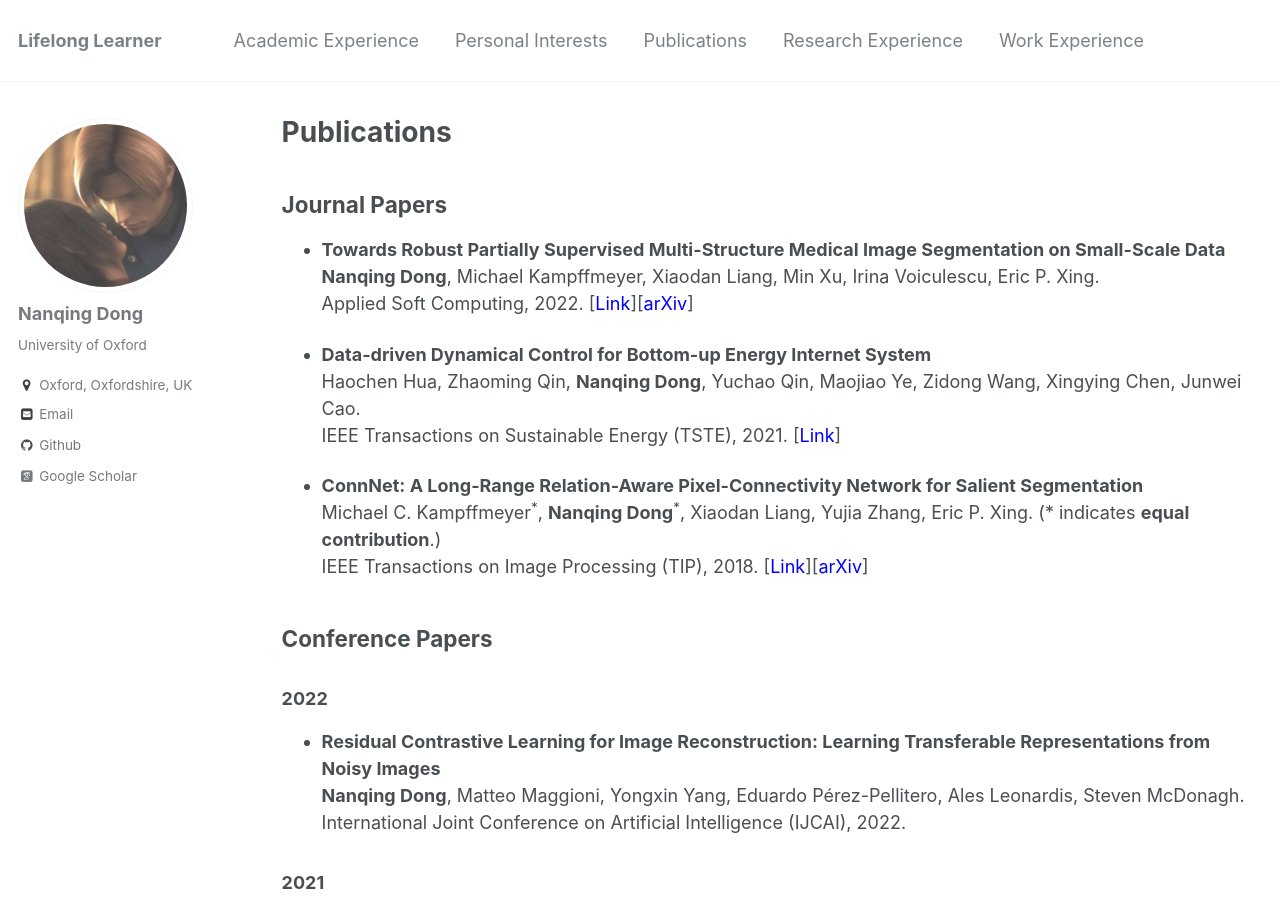
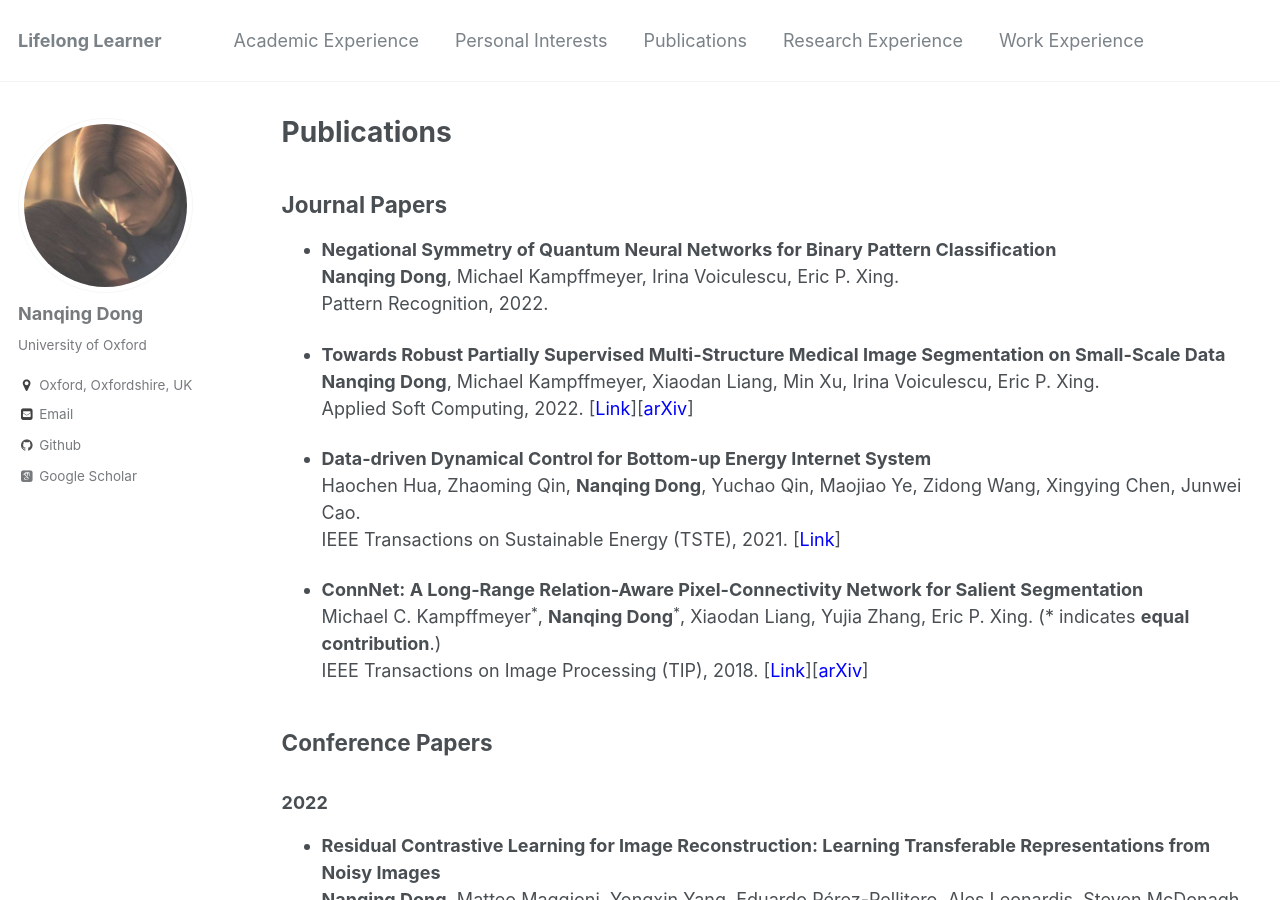
Before and after one commit to eveningdong/eveningdong.github.io, a Jekyll site: the page built from _pages/publications.md, in a window 1280 px wide and 900 px high. Built offline with Jekyll 4.4.1, drawn with Linux system fonts in a browser that asks for light colours; some web fonts are replaced.

Commit message:
add quantum

```diff
--- a/_pages/publications.md
+++ b/_pages/publications.md
@@ -7,6 +7,10 @@ author_profile: true
 
 
 ## Journal Papers
+* **Negational Symmetry of Quantum Neural Networks for Binary Pattern Classification**
+  **Nanqing Dong**, Michael Kampffmeyer, Irina Voiculescu, Eric P. Xing.
+  Pattern Recognition, 2022.
+
 * **Towards Robust Partially Supervised Multi-Structure Medical Image Segmentation on Small-Scale Data**
   **Nanqing Dong**, Michael Kampffmeyer, Xiaodan Liang, Min Xu, Irina Voiculescu, Eric P. Xing.
   Applied Soft Computing, 2022.  [[<span style="color:blue">Link</span>]](https://doi.org/10.1016/j.asoc.2021.108074)[[<span style="color:blue">arXiv</span>]](https://arxiv.org/pdf/2011.14164.pdf)
```
